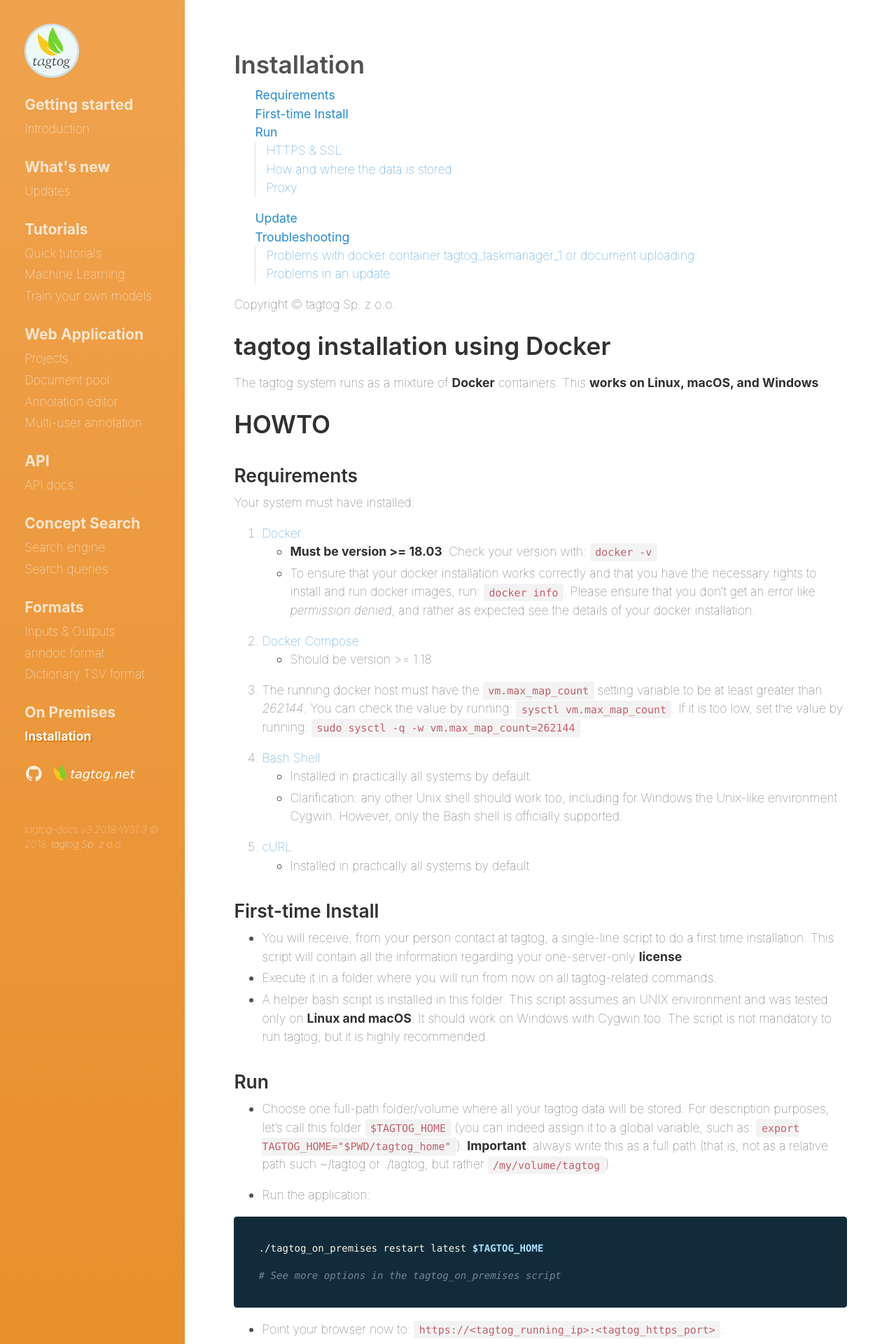
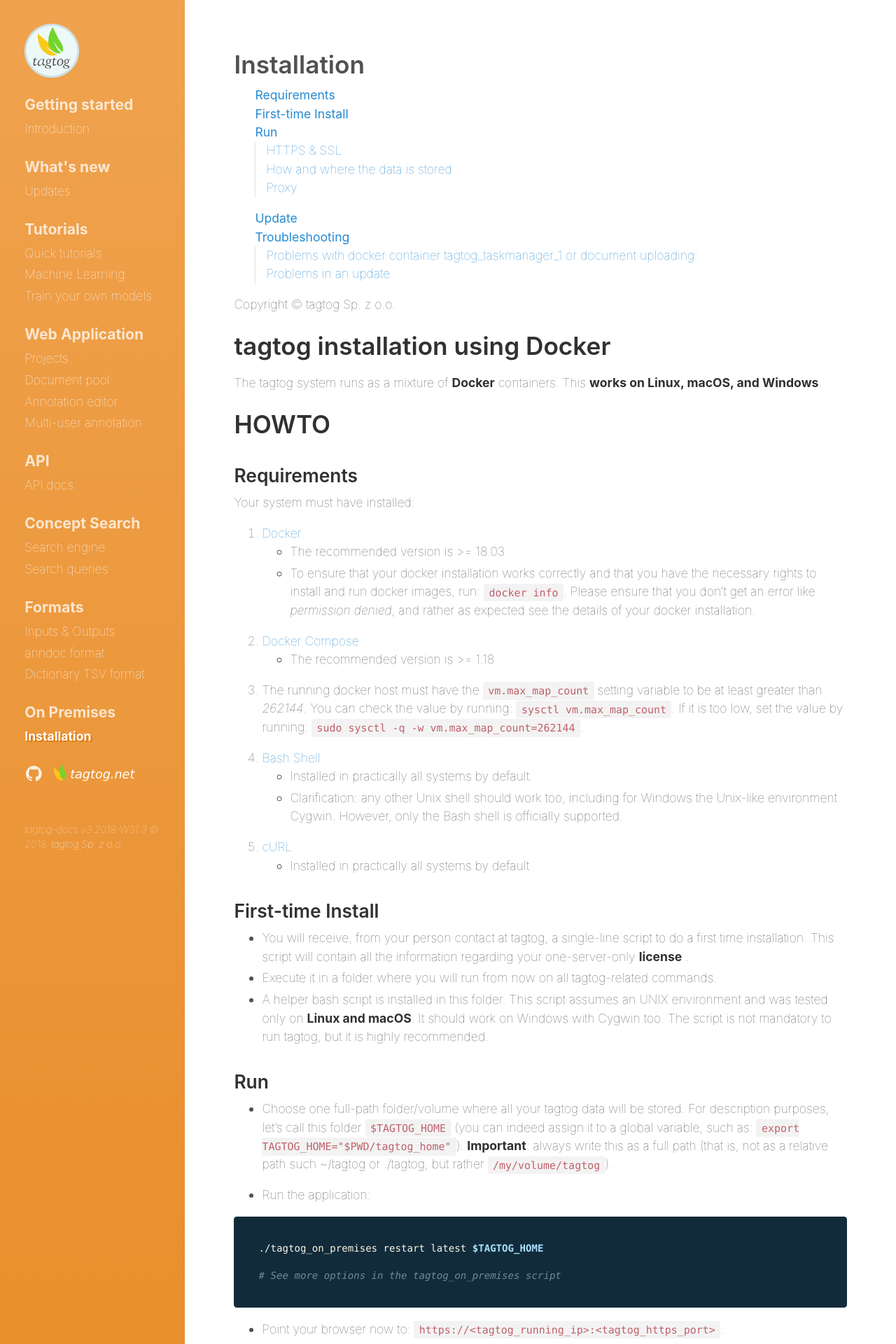
Before and after one commit to tagtogorg/tagtog-doc, a Jekyll site: the page built from on_premises_README.md, in a window 1280 px wide. Shown: the top 1920 px of the page at 70% size. Built offline with Jekyll 4.4.1, drawn with Linux system fonts in a browser that asks for light colours; nearby versions of some CDN libraries.

Commit message:
simplify

```diff
--- a/on_premises_README.md
+++ b/on_premises_README.md
@@ -20,11 +20,11 @@ The tagtog system runs as a mixture of **Docker** containers. This **works on Li
 Your system must have installed:
 
 1. [Docker](https://www.docker.com)
-  * **Must be version >= 18.03**. Check your version with: `docker -v`
+  * The recommended version is >= 18.03
   * To ensure that your docker installation works correctly and that you have the necessary rights to install and run docker images, run: `docker info`. Please ensure that you don't get an error like _permission denied_, and rather as expected see the details of your docker installation.
 
 2. [Docker Compose](https://docs.docker.com/compose/)
-  * Should be version >= 1.18
+  * The recommended version is >= 1.18
 
 3. The running docker host must have the `vm.max_map_count` setting variable to be at least greater than _262144_. You can check the value by running: `sysctl vm.max_map_count`. If it is too low, set the value by running: `sudo sysctl -q -w vm.max_map_count=262144`.
 
```
